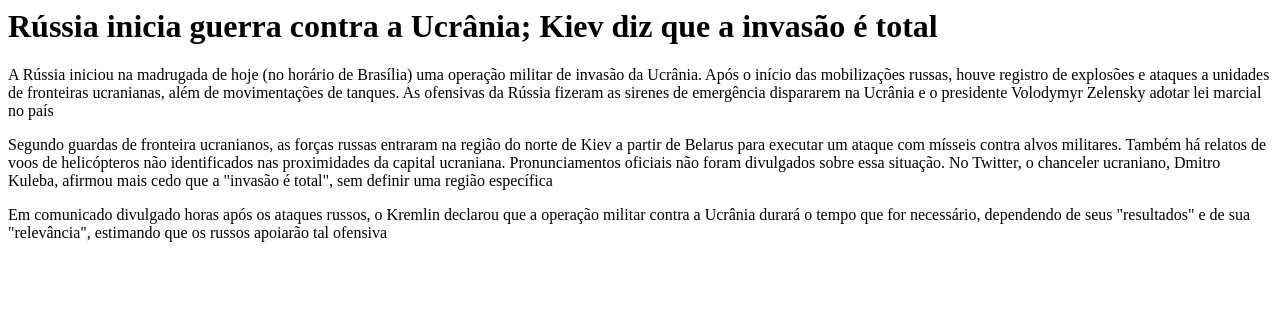
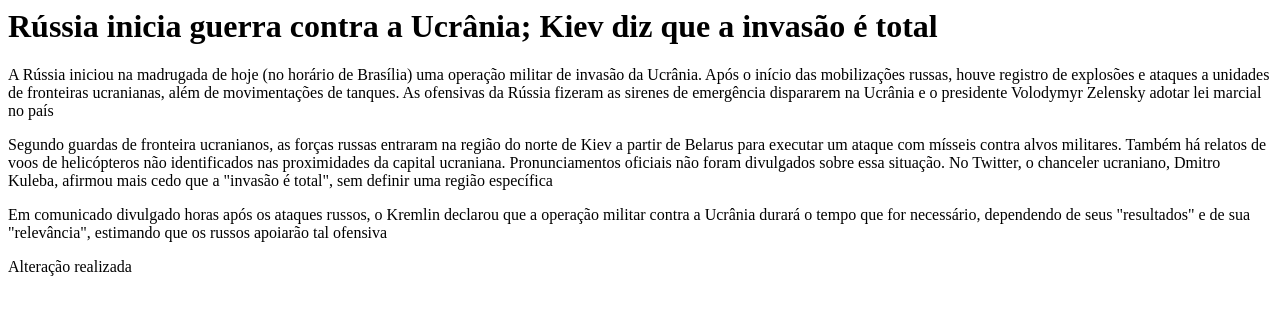
Before and after one commit to cintiapinho/MeuPrimeiroSite, a plain HTML site: page index.html in a window 1280 px wide. Drawn offline with Linux system fonts and the light colour scheme.

Commit message:
teste envio

```diff
--- a/index.html
+++ b/index.html
@@ -8,6 +8,6 @@
         <p>A Rússia iniciou na madrugada de hoje (no horário de Brasília) uma operação militar de invasão da Ucrânia. Após o início das mobilizações russas, houve registro de explosões e ataques a unidades de fronteiras ucranianas, além de movimentações de tanques. As ofensivas da Rússia fizeram as sirenes de emergência dispararem na Ucrânia e o presidente Volodymyr Zelensky adotar lei marcial no país</p>
         <p>Segundo guardas de fronteira ucranianos, as forças russas entraram na região do norte de Kiev a partir de Belarus para executar um ataque com mísseis contra alvos militares. Também há relatos de voos de helicópteros não identificados nas proximidades da capital ucraniana. Pronunciamentos oficiais não foram divulgados sobre essa situação. No Twitter, o chanceler ucraniano, Dmitro Kuleba, afirmou mais cedo que a "invasão é total", sem definir uma região específica</p>
         <p>Em comunicado divulgado horas após os ataques russos, o Kremlin declarou que a operação militar contra a Ucrânia durará o tempo que for necessário, dependendo de seus "resultados" e de sua "relevância", estimando que os russos apoiarão tal ofensiva</p>
-
+        <p>Alteração realizada</p>
     </body>
 </html>
```
